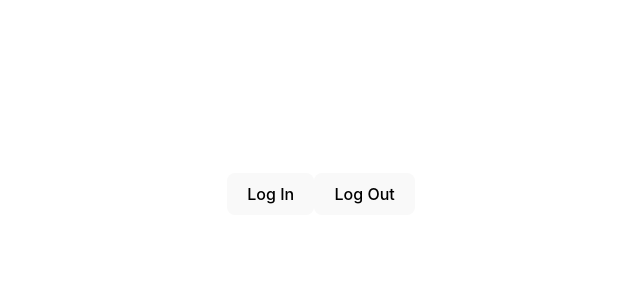
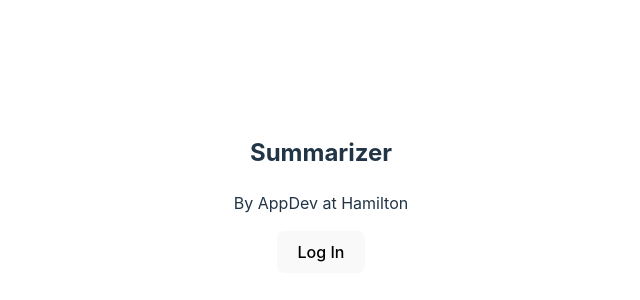
Before and after one commit to Hamilton-App-Dev/ReadingSummarizer, a React (Vite) app in the folder client/: page / in a window 1280 px wide. Shown: the part 206-506 px from the top of the page, without its empty margins (319-959 px from the left). Built offline with nearby package versions, Linux system fonts and the light colour scheme.

Commit message:
do login, finish structure

```diff
--- a/client/src/App.tsx
+++ b/client/src/App.tsx
@@ -1,19 +1,17 @@
-import { useState } from "react";
 import "./App.css";
-import LoginButton from "./components/LoginButton";
-import LogoutButton from "./components/LogoutButton";
+import LoginPage from "./components/LoginPage";
+import ProductPage from "./components/ProductPage";
 import { useAuth0 } from "@auth0/auth0-react";
 
 function App() {
-    const [count, setCount] = useState(0);
-    const { user, isAuthenticated, isLoading } = useAuth0();
+    const { isAuthenticated, isLoading } = useAuth0();
 
+    if (isLoading) {
+        return <p>Loading...</p>;
+    }
     return (
         <div className="app">
-            <nav>
-                <LoginButton />
-                <LogoutButton />
-            </nav>
+            {isAuthenticated ? <ProductPage /> : <LoginPage />}
         </div>
     );
 }
--- a/client/src/components/LoginPage.tsx
+++ b/client/src/components/LoginPage.tsx
@@ -1,4 +1,4 @@
-import LoginButton from "./LoginButton";
+import LoginButton from "./LoginPage/LoginButton";
 
 const LoginPage = () => {
     return (
--- a/client/src/components/ProductPage.tsx
+++ b/client/src/components/ProductPage.tsx
@@ -1,4 +1,4 @@
-import LogoutButton from "./LogoutButton";
+import LogoutButton from "./ProductPage/LogoutButton";
 
 const ProductPage = () => {
     return (
```
Also changed, not shown: client/src/components/Profile.tsx (deleted, +0 -22 lines), client/src/components/LoginPage/LoginButton.tsx (renamed from client/src/components/LoginButton.tsx), client/src/components/ProductPage/LogoutButton.tsx (renamed from client/src/components/LogoutButton.tsx).
